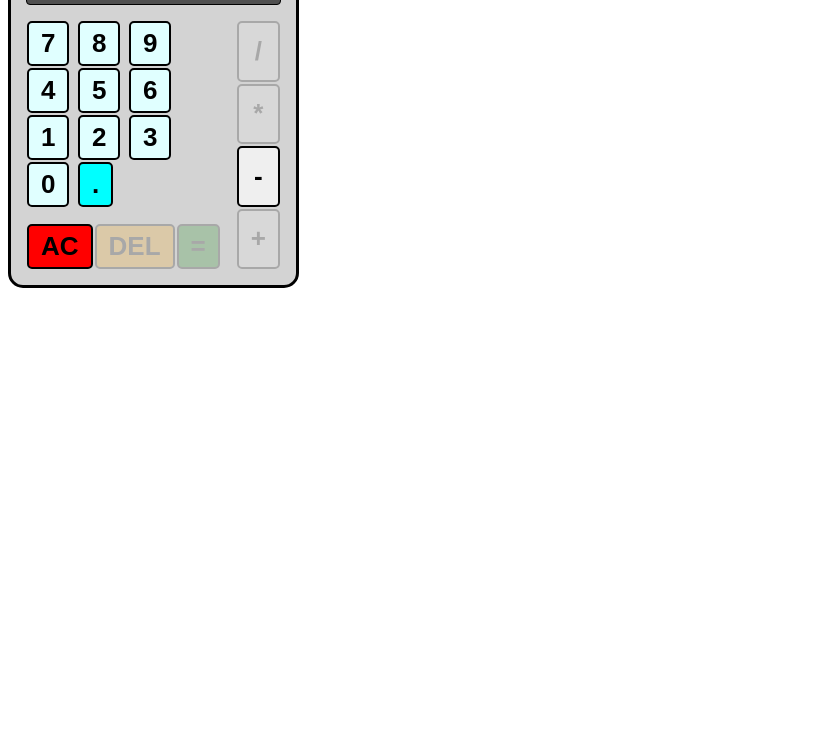
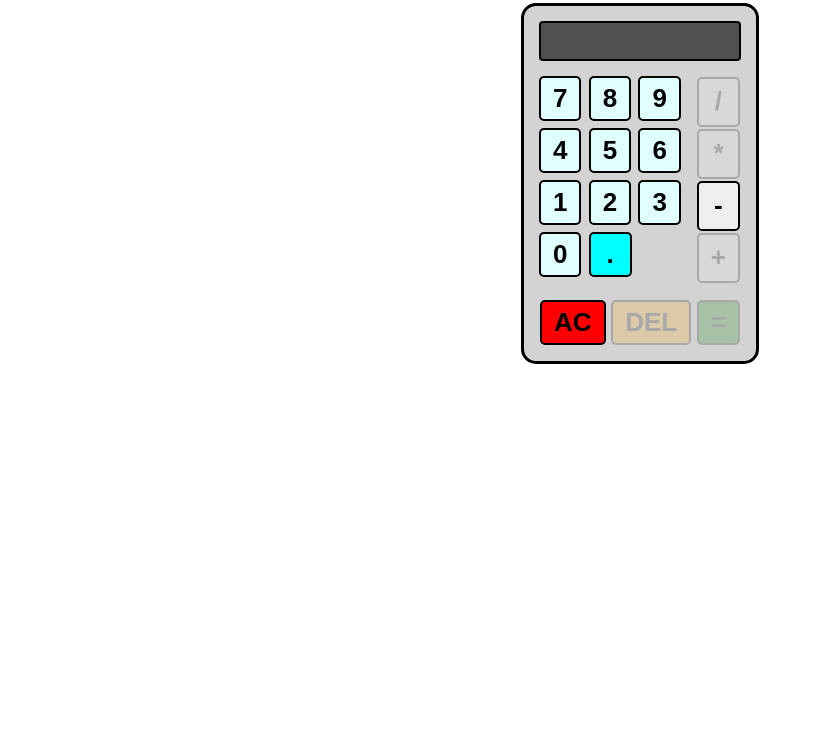
Before and after one commit to djfor5/calculator, a plain HTML site: page index.html in a window 1280 px wide. Shown: the part 63-800 px from the top of the page, without its empty margins (0-814 px from the left). Drawn offline with Linux system fonts and the light colour scheme.

Commit message:
Update layout
Operator buttons moved to above calculate buttons.

```diff
--- a/index.html
+++ b/index.html
@@ -9,12 +9,13 @@
   <script defer src="./script.js"></script>
 </head>
 <body>
+  <h1>Calculator</h1>
   <div id="calculator">
     <div id="display-container">
       <p id="display"></p>
     </div>
     <div id="buttons">
-      <div id="non-operators">
+      <div id="non-calculate">
         <div id="digits-container">
           <div id="seven-to-nine">
             <button id="7" class="digit">7</button>
@@ -36,18 +37,18 @@
             <button id="decimal">.</button>
           </div>
         </div>
-        <div id="clear-backspace-equals-container">
-          <button id="clear">AC</button>
-          <button id="backspace">DEL</button>
-          <button id="equals">=</button>
+        <div id="operators-container">
+          <button id="divide" class="operator operators-excluding-subtract">/</button>
+          <button id="multiply" class="operator operators-excluding-subtract">*</button>
+          <button id="subtract" class="operator">-</button>
+          <button id="add" class="operator operators-excluding-subtract">+</button>
         </div>
       </div>
 
-      <div id="operators-container">
-        <button id="divide" class="operator operators-excluding-subtract">/</button>
-        <button id="multiply" class="operator operators-excluding-subtract">*</button>
-        <button id="subtract" class="operator">-</button>
-        <button id="add" class="operator operators-excluding-subtract">+</button>
+      <div id="clear-backspace-equals-container">
+        <button id="clear">AC</button>
+        <button id="backspace">DEL</button>
+        <button id="equals">=</button>
       </div>
 
     </div>
--- a/styles.css
+++ b/styles.css
@@ -1,6 +1,8 @@
 * {
+  font-family: Arial, Helvetica, sans-serif;
+  font-size: 26px;
   font-weight: bold;
-  font-size: 26px;
+  box-sizing: border-box;
 }
 
 button {
@@ -8,10 +10,15 @@ button {
   border-radius: 5px;
 }
 
+h1 {
+  text-align: center;
+}
+
 #calculator {
   display: flex;
   flex-direction: column;
 
+  margin: auto;
   border: 3px solid black;
   border-radius: 15px;
 
@@ -22,7 +29,7 @@ button {
 }
 
 #display-container {
-  border: 1px solid black;
+  border: 2px solid black;
   border-radius: 4px;
 
   background-color: rgb(80, 80,80);
@@ -43,22 +50,25 @@ button {
 
 #buttons {
   display: flex;
+  flex-direction: column;
+}
+
+#non-calculate {
+  display: flex;
 }
 
 #digits-container button {
   padding: 5px 12px;
-  margin: 1px;
+  margin-bottom: 7px;
 }
 
-#clear-backspace-equals-container {
-  display: flex;
-  justify-content: space-between;
-  margin-top: 15px;
+.digit {
+  background-color: lightcyan;
 }
 
-#clear-backspace-equals-container button {
-  padding: 5px 12px;
-  margin: 1px;
+#decimal {
+  background-color: cyan;
+  width: 43px;
 }
 
 #operators-container {
@@ -73,12 +83,15 @@ button {
   margin: 1px;
 }
 
-.digit {
-  background-color: lightcyan;
+#clear-backspace-equals-container {
+  display: flex;
+  justify-content: space-between;
+  margin-top: 15px;
 }
 
-#decimal {
-  background-color: cyan;
+#clear-backspace-equals-container button {
+  padding: 5px 12px;
+  margin: 1px;
 }
 
 #clear {
```
